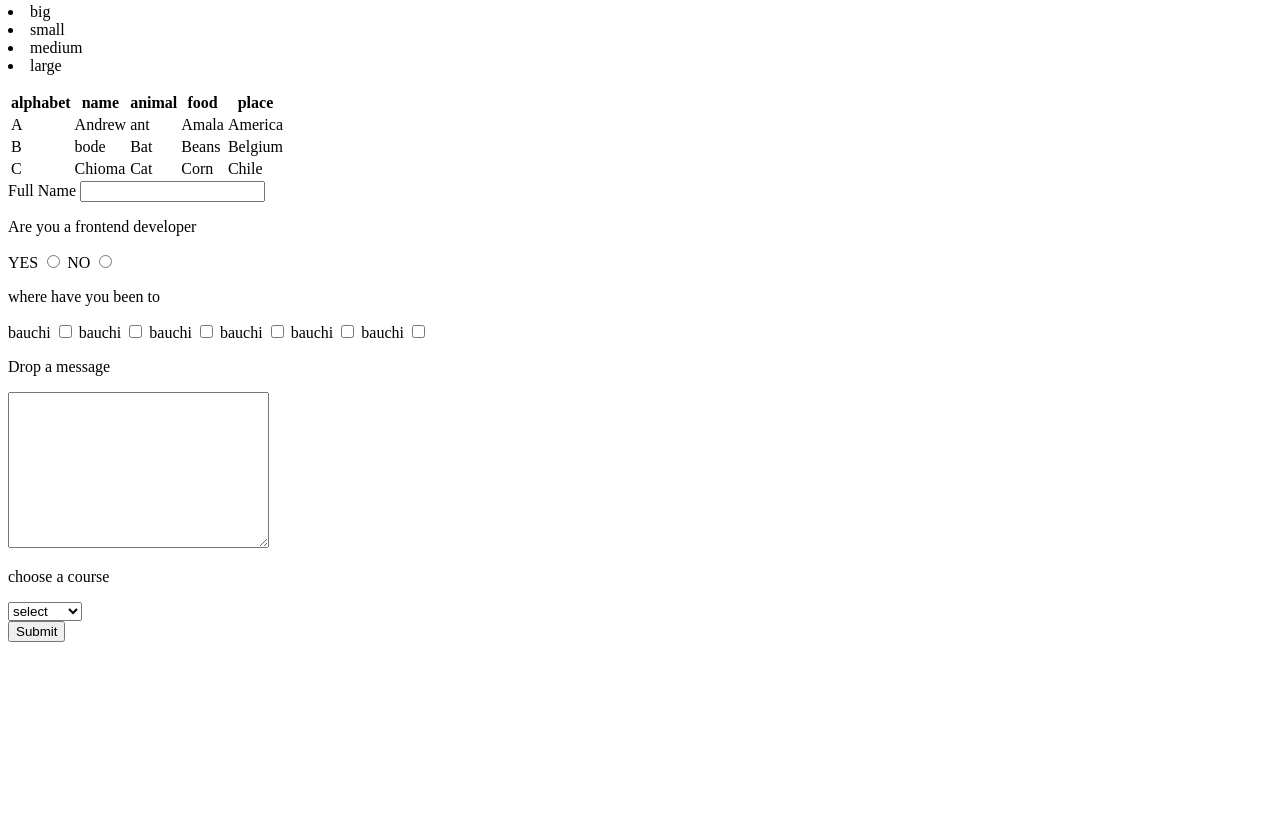
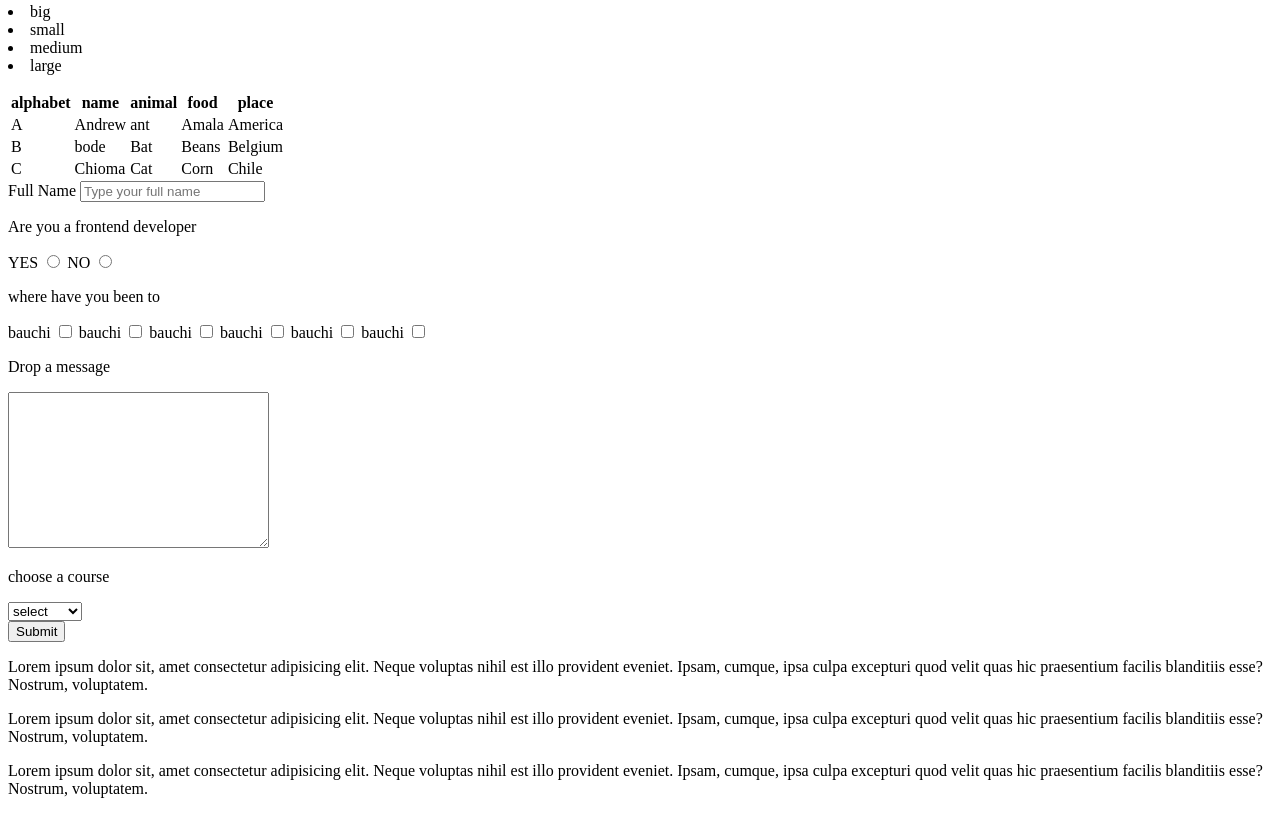
Before and after one commit to UmoloBlessing/Axiaafrica-class, a plain HTML site: page index.html in a window 1280 px wide. Shown: the part 573-1387 px from the top of the page. Before the commit the page ends 1223 px from the top, so only its background shows below. Drawn offline with Linux system fonts and the light colour scheme.

Commit message:
Update index.html

```diff
--- a/index.html
+++ b/index.html
@@ -68,7 +68,7 @@
 
 <form action="">
     <label for="fullname" >Full Name</label>
-    <input type="text">
+    <input type="text" placeholder="Type your full name" min="10" max="20">
 
     <p>Are you a frontend developer</p>
  <label for="name" name="like">YES</label>
@@ -118,5 +118,11 @@
 
     <button>Submit</button>
 </form>
+
+<p>Lorem ipsum dolor sit, amet consectetur adipisicing elit. Neque voluptas nihil est illo provident eveniet. Ipsam, cumque, ipsa culpa excepturi quod velit quas hic praesentium facilis blanditiis esse? Nostrum, voluptatem.</p>
+
+<p>Lorem ipsum dolor sit, amet consectetur adipisicing elit. Neque voluptas nihil est illo provident eveniet. Ipsam, cumque, ipsa culpa excepturi quod velit quas hic praesentium facilis blanditiis esse? Nostrum, voluptatem.</p>
+
+<p>Lorem ipsum dolor sit, amet consectetur adipisicing elit. Neque voluptas nihil est illo provident eveniet. Ipsam, cumque, ipsa culpa excepturi quod velit quas hic praesentium facilis blanditiis esse? Nostrum, voluptatem.</p>
 </body>
 </html>
```
